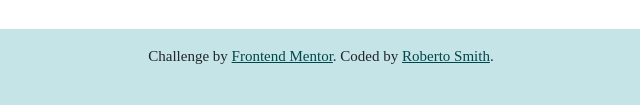
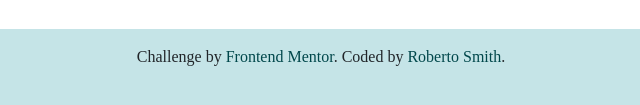
Before and after one commit to roberto-smith785/tip-calculator, a plain HTML site: page index.html in a window 1280 px wide. Shown: the part 529-634 px from the top of the page, 319-959 px from the left. Drawn offline with Linux system fonts and the light colour scheme; a web font is replaced by a local one.

Commit message:
Update index.html

```diff
--- a/index.html
+++ b/index.html
@@ -15,11 +15,12 @@
     <!-- Feel free to remove these styles or customise in your own stylesheet 👍 -->
     <style>
         .attribution {
-            font-size: 15px;
+            font-size: 16px;
             text-align: center;
         }
 
         .attribution a {
+            text-decoration:none;
             font-family: var(--FontFamily);
             color: var(--DarkCyan);
         }
```
